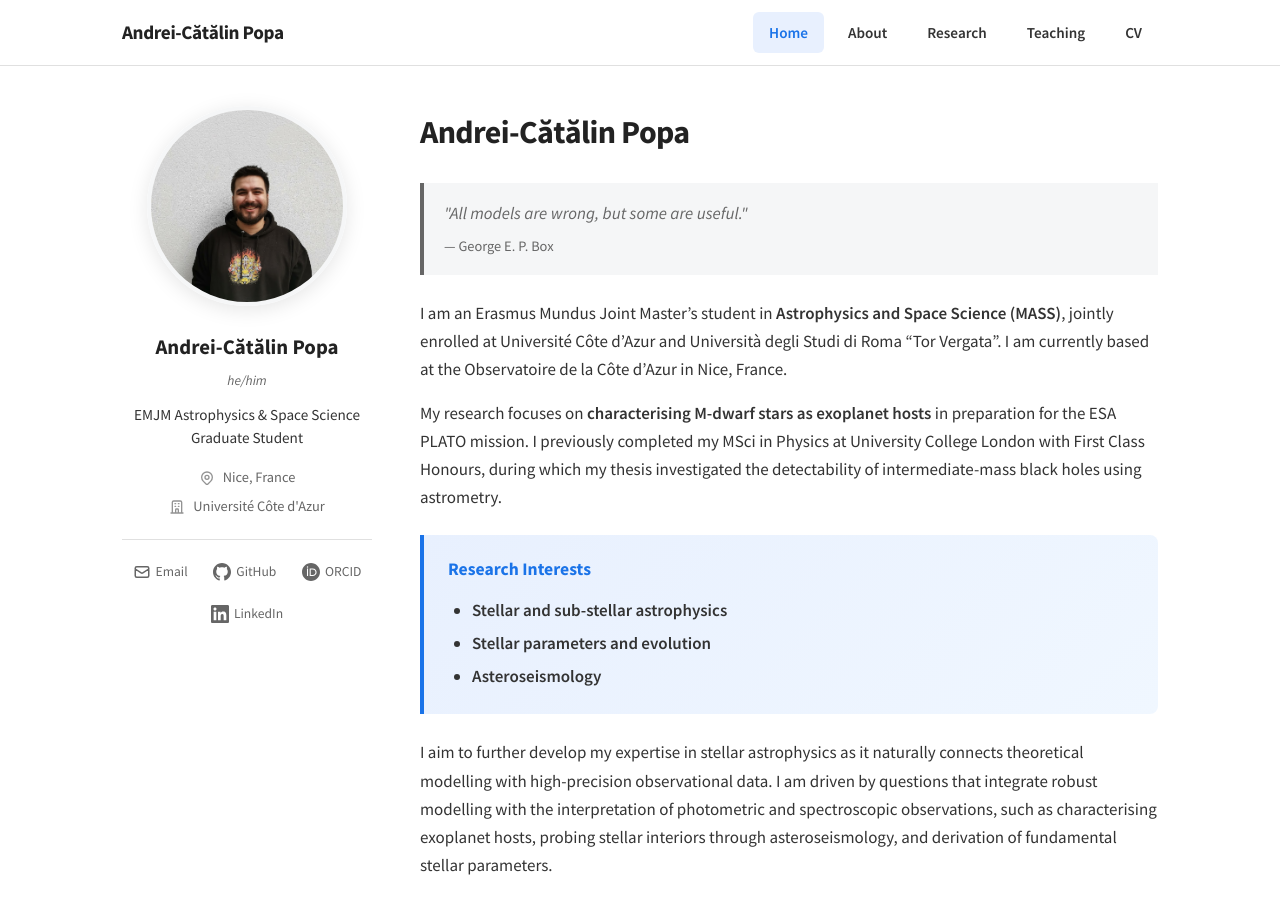
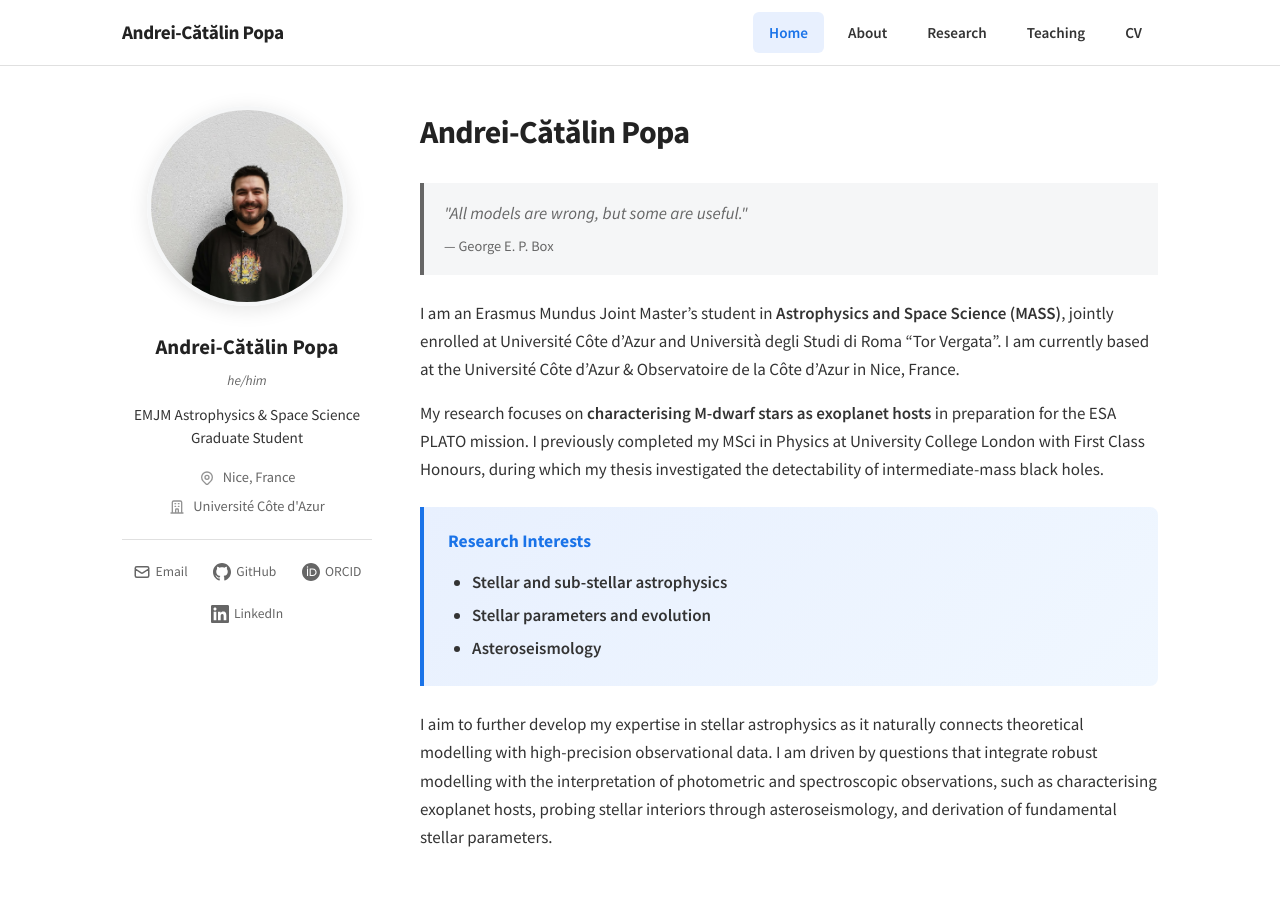
Before and after one commit to acpopa/acpopa.github.io, a Jekyll site: the page built from index.md, in a window 1280 px wide and 900 px high. Built offline with Jekyll 4.4.1, drawn with Linux system fonts in a browser that asks for light colours.

Commit message:
Update index.md

```diff
--- a/index.md
+++ b/index.md
@@ -10,9 +10,9 @@ title: "Home"
 <div class="attribution">— George E. P. Box</div>
 </div>
 
-I am an Erasmus Mundus Joint Master's student in **Astrophysics and Space Science (MASS)**, jointly enrolled at Université Côte d'Azur and Università degli Studi di Roma "Tor Vergata". I am currently based at the Observatoire de la Côte d'Azur in Nice, France.
+I am an Erasmus Mundus Joint Master's student in **Astrophysics and Space Science (MASS)**, jointly enrolled at Université Côte d'Azur and Università degli Studi di Roma "Tor Vergata". I am currently based at the Université Côte d'Azur & Observatoire de la Côte d'Azur in Nice, France.
 
-My research focuses on **characterising M-dwarf stars as exoplanet hosts** in preparation for the ESA PLATO mission. I previously completed my MSci in Physics at University College London with First Class Honours, during which my thesis investigated the detectability of intermediate-mass black holes using astrometry.
+My research focuses on **characterising M-dwarf stars as exoplanet hosts** in preparation for the ESA PLATO mission. I previously completed my MSci in Physics at University College London with First Class Honours, during which my thesis investigated the detectability of intermediate-mass black holes.
 
 <div class="highlight-box">
 <h3>Research Interests</h3>
```
